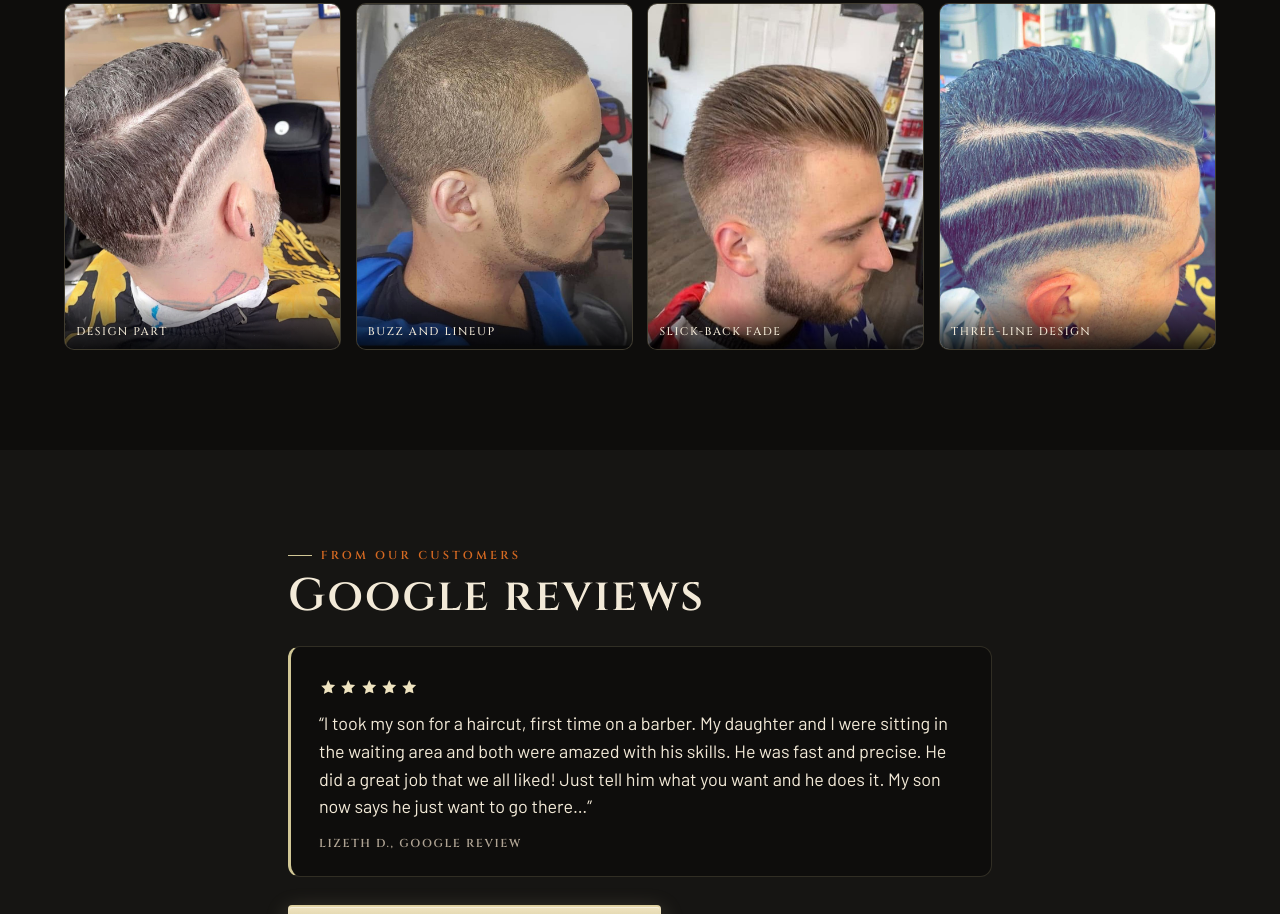
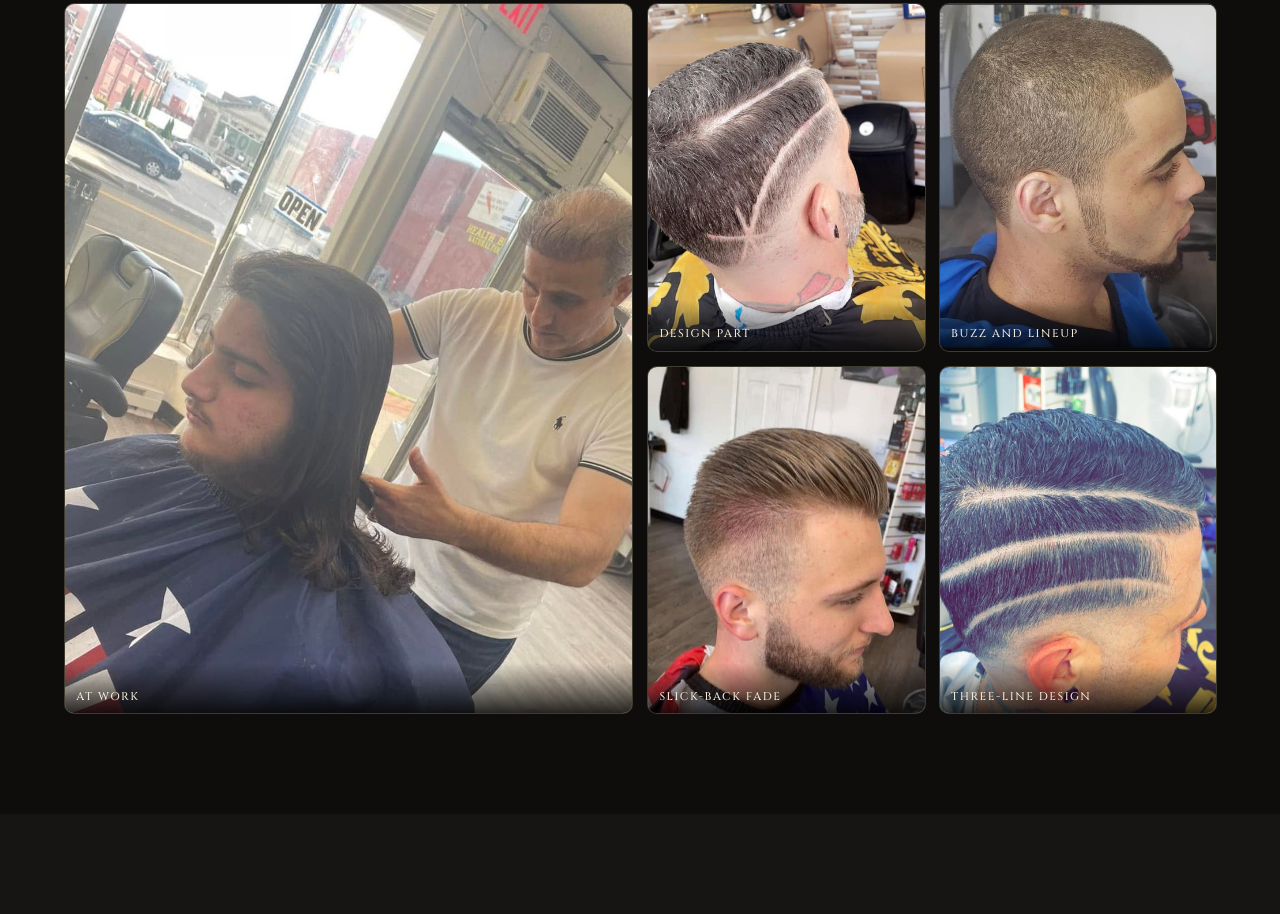
Before and after one commit to sreslol/resprod-previews, a plain HTML site: page royal-barber-1d12a302/index.html in a window 1280 px wide. Shown: the part 3137-4051 px from the top of the page. Drawn offline with Linux system fonts and the light colour scheme.

Commit message:
Update Royal Barber Shop preview

```diff
--- a/royal-barber-1d12a302/index.html
+++ b/royal-barber-1d12a302/index.html
@@ -196,6 +196,13 @@
         <h2 id="cuts-title">Recent cuts</h2>
         <p class="section-lead">A few recent haircuts from the shop.</p>
         <ul class="cuts-grid">
+          <li class="cuts-featured">
+            <figure>
+              <img src="images/barber-at-work.jpg" width="1000" height="1250"
+                   alt="Cutting a customer’s long hair by the front window" loading="lazy">
+              <figcaption>At work</figcaption>
+            </figure>
+          </li>
           <li>
             <figure>
               <img src="images/cut-design-part.jpg" width="960" height="1200"
--- a/royal-barber-1d12a302/styles.css
+++ b/royal-barber-1d12a302/styles.css
@@ -193,7 +193,8 @@ address { font-style: normal; }
 .cuts { background: var(--black); }
 .cuts-grid { list-style: none; margin: 2rem 0 0; padding: 0; display: grid; grid-template-columns: 1fr 1fr; gap: 0.7rem; }
 .cuts-grid li { min-width: 0; }
-.cuts-grid figure { margin: 0; position: relative; border-radius: 10px; overflow: hidden; background: var(--ink-2); aspect-ratio: 4 / 5; border: 1px solid var(--line); }
+.cuts-featured { grid-column: 1 / -1; }
+.cuts-grid figure { margin: 0; position: relative; border-radius: 10px; overflow: hidden; background: var(--ink-2); aspect-ratio: 4 / 5; border: 1px solid var(--line); height: 100%; }
 .cuts-grid img { width: 100%; height: 100%; object-fit: cover; object-position: center; }
 .cuts-grid figcaption {
   position: absolute; left: 0; right: 0; bottom: 0;
@@ -345,6 +346,7 @@ address { font-style: normal; }
   .menu-grid { grid-template-columns: 1fr; }
   .visit-split { grid-template-columns: 0.85fr 1.15fr; gap: 2rem; align-items: start; }
   .cuts-grid { grid-template-columns: repeat(4, 1fr); gap: 0.9rem; }
+  .cuts-featured { grid-column: 1 / span 2; grid-row: 1 / span 2; }
   .hours-card, .visit-card { padding: 2.25rem 2rem; }
   .map { height: 18rem; }
   .footer-grid { grid-template-columns: 1.3fr 1fr 1fr; }
```
Also changed, not shown: royal-barber-1d12a302/images/barber-at-work.jpg (added).
